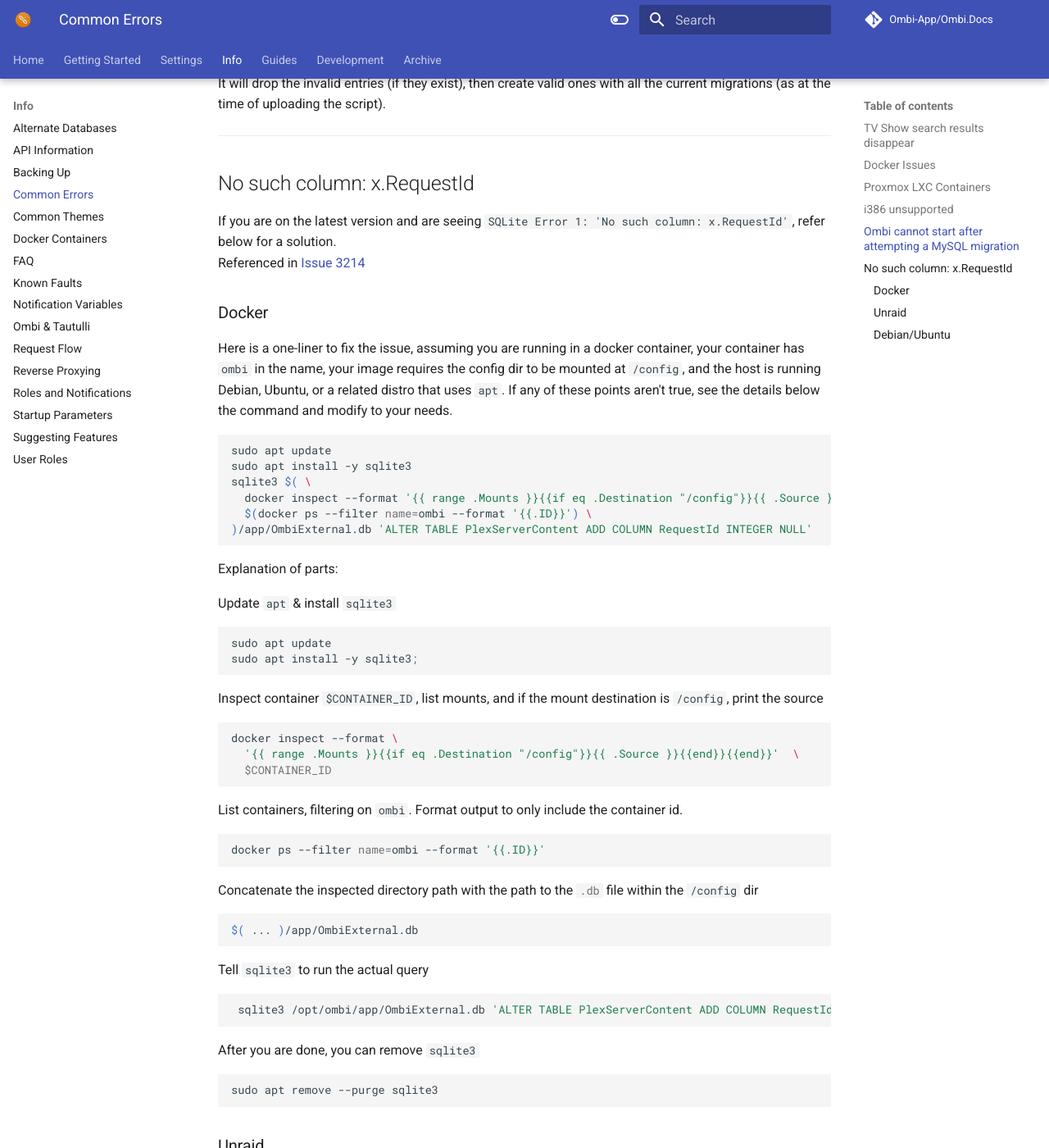
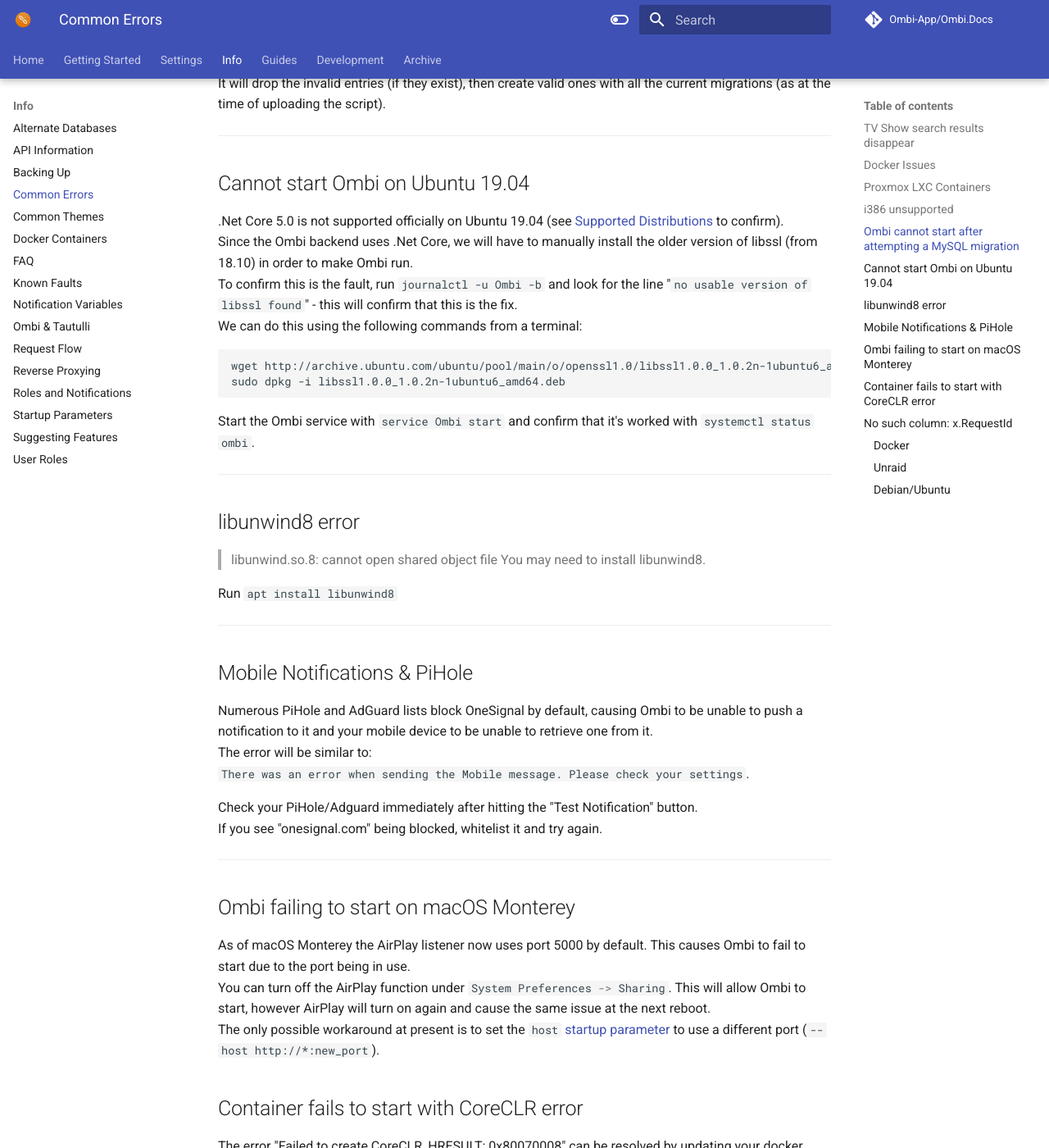
Before and after one commit to Ombi-app/Ombi.Docs, an MkDocs documentation site: the page built from docs/info/common-errors.md, in a window 1280 px wide and 1400 px high, scrolled down 2376 px. Shown: the whole window at 82% size. Built offline with MkDocs 1.6.1 and Material for MkDocs 9.7.7, drawn with Linux system fonts in a browser that asks for light colours; comment, search, counter and statistics services are not loaded; some of the changed text lies outside the part shown.

Commit message:
All things not by us

`````diff
--- a/docs/info/common-errors.md
+++ b/docs/info/common-errors.md
@@ -66,7 +66,7 @@
 
 ## Ombi cannot start after attempting a MySQL migration
 
-Note: *Only works when shifting to MySQL databases when you are already running Ombi 4.7.x, and you are staying on the same version*
+Note: _Only works when shifting to MySQL databases when you are already running Ombi 4.7.x, and you are staying on the same version_
 
 In some instances, migrating the `__EFMigrationsHistory` entries fails to succeed.
 To get around this, we need to recreate and populate the tables manually in our MySQL server.
@@ -74,6 +74,49 @@
 It will drop the invalid entries (if they exist), then create valid ones with all the current migrations (as at the time of uploading the script).
 
 ***
+
+## Cannot start Ombi on Ubuntu 19.04
+
+.Net Core 5.0 is not supported officially on Ubuntu 19.04 (see [Supported Distributions](https://docs.microsoft.com/en-us/dotnet/core/install/linux-ubuntu#supported-distributions) to confirm).
+Since the Ombi backend uses .Net Core, we will have to manually install the older version of libssl (from 18.10) in order to make Ombi run.
+To confirm this is the fault, run `journalctl -u Ombi -b` and look for the line "`no usable version of libssl found`" - this will confirm that this is the fix.
+We can do this using the following commands from a terminal:
+
+````bash
+wget http://archive.ubuntu.com/ubuntu/pool/main/o/openssl1.0/libssl1.0.0_1.0.2n-1ubuntu6_amd64.deb
+sudo dpkg -i libssl1.0.0_1.0.2n-1ubuntu6_amd64.deb
+````
+
+Start the Ombi service with `service Ombi start` and confirm that it's worked with `systemctl status ombi`.
+***
+
+## libunwind8 error
+
+> libunwind.so.8: cannot open shared object file You may need to install libunwind8.
+
+Run `apt install libunwind8`
+
+***
+
+## Mobile Notifications & PiHole
+
+Numerous PiHole and AdGuard lists block OneSignal by default, causing Ombi to be unable to push a notification to it and your mobile device to be unable to retrieve one from it.
+The error will be similar to:
+`There was an error when sending the Mobile message. Please check your settings`.
+
+Check your PiHole/Adguard immediately after hitting the "Test Notification" button.
+If you see "onesignal.com" being blocked, whitelist it and try again.
+***
+
+## Ombi failing to start on macOS Monterey
+
+As of macOS Monterey the AirPlay listener now uses port 5000 by default. This causes Ombi to fail to start due to the port being in use.
+You can turn off the AirPlay function under `System Preferences -> Sharing`. This will allow Ombi to start, however AirPlay will turn on again and cause the same issue at the next reboot.
+The only possible workaround at present is to set the `host` [startup parameter](../startup-parameters) to use a different port (`--host http://*:new_port`).
+
+## Container fails to start with CoreCLR error
+
+The error "Failed to create CoreCLR, HRESULT: 0x80070008" can be resolved by updating your docker engine to 20.10.10 or higher. [Reference](https://docs.linuxserver.io/faq#jammy).
 
 ## No such column: x.RequestId
 
`````
